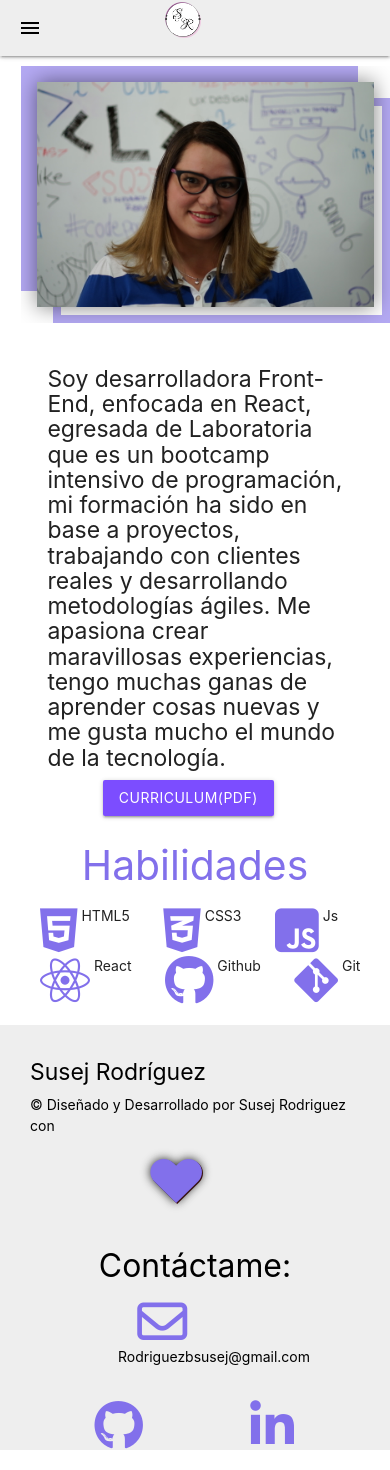
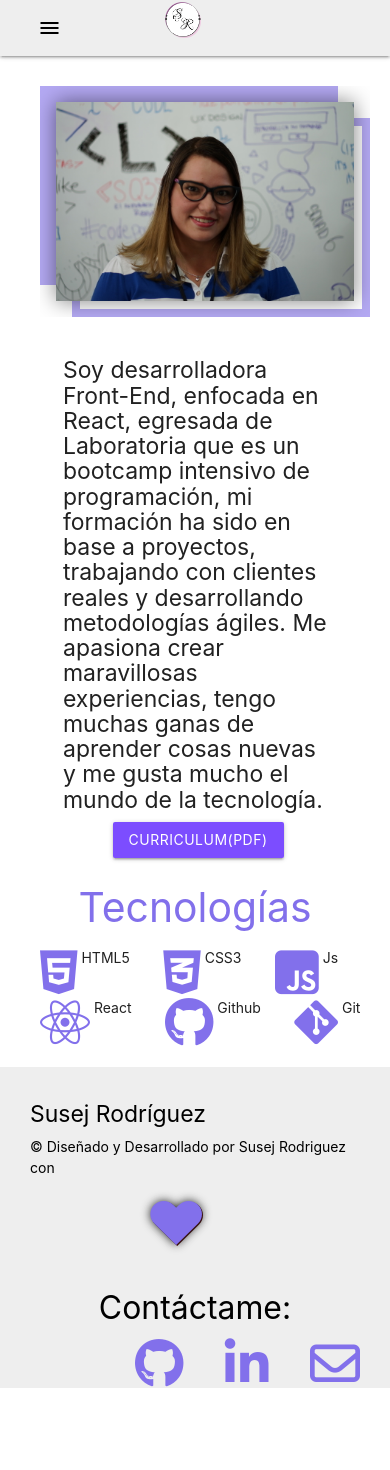
Before and after one commit to SusejR/portafolio, a plain HTML site: page me.html in a window 390 px wide. After the commit the page ends 1408 px from the top, so only its background shows below. Drawn offline with nearby package versions, Linux system fonts and the light colour scheme.

Commit message:
agregando detalles responsive

```diff
--- a/me.html
+++ b/me.html
@@ -44,6 +44,7 @@
   </header>
 
     <div class="row">
+      <div class="infoDiv">
         <div class="me section col s12 m6 valing-wrapper center">
           <figure class="myPhoto center">
             <img src="img/miFoto.JPG" alt="foto" />
@@ -58,8 +59,10 @@
               <button type="submit" onclick="window.open('./img/susejRodriguez.pdf')"
                     class="btnCv btn-cv btn waves-effect deep-purple accent-2">Curriculum(PDF)</button>
           </div>
+      </div>
+
           <div class="section col s12 m12 l12">
-            <h3 class="skills">Habilidades</h3>
+            <h3 class="skills">Tecnologías</h3>
             <i class="fabSkills fab fa-html5"></i>
             <p>HTML5</p>
             <i class="fabSkills fab fa-css3-alt"></i>
@@ -87,7 +90,7 @@
             </div>
             <div class="col s12 l9">
               <h4 class="black-text center"><span>Contáctame:</span></h4>
-              <p class="mail black-text right"><i class="fabFooter far fa-envelope"></i>Rodriguezbsusej@gmail.com</p>
+              <a href="mailto:rodriguezbsusej@gmail.com" class="mail black-text"><i class="fabFooter far fa-envelope right"></i></a>
               <a href="https://www.linkedin.com/in/susejr/" target="_blank"><i class="fabFooter fab fa-linkedin-in right"></i></a>
               <a href="https://github.com/SusejR" target="_blank"><i class="fabFooter fab fa-github right"></i></a>
 
--- a/style.css
+++ b/style.css
@@ -42,11 +42,14 @@ h1 {
   }
 
   .myInfo {
-    padding-left: 20%;
+    padding-left: 15%;
     padding-bottom: 15%;
+    padding-top: 10%;
   }
   .fabFooter {
-  padding-right: 20%;
+    display: flex;
+    justify-content: center;
+
   }
   .mail {
     padding-bottom: 10%;
@@ -64,6 +67,7 @@ h1 {
     text-align: center;
   }
 
+
 }
 
 .myName {
@@ -74,6 +78,7 @@ h1 {
   font-size: 50px;
   color: rgb(130, 112, 235);
   padding-left: 8%;
+
 }
 .contact {
   color: rgb(130, 112, 235);
@@ -100,9 +105,7 @@ h1 {
   .skills {
     color: rgb(130, 112, 235);
   }
-  .mail {
-    padding-left: 8%;
-  }
+
   .fabSkills {
     font-size: 50px;
     color: rgb(130, 112, 235);
@@ -111,6 +114,14 @@ h1 {
   .me {
     position: relative;
   }
+  .infoDiv {
+    margin: 5%;
+  }
+  .navBar {
+    margin-left: 5%;
+    margin-right: 5%;
+  }
+
 /* Aqui terminan estilos para tamaño celular */
 /* Aqui comienzan los estilos para tarjeta de los proyectos */
 @import url(https://fonts.googleapis.com/css?family=Roboto:100,700;);
```
Also changed, not shown: index.html (+1 -1 lines).
